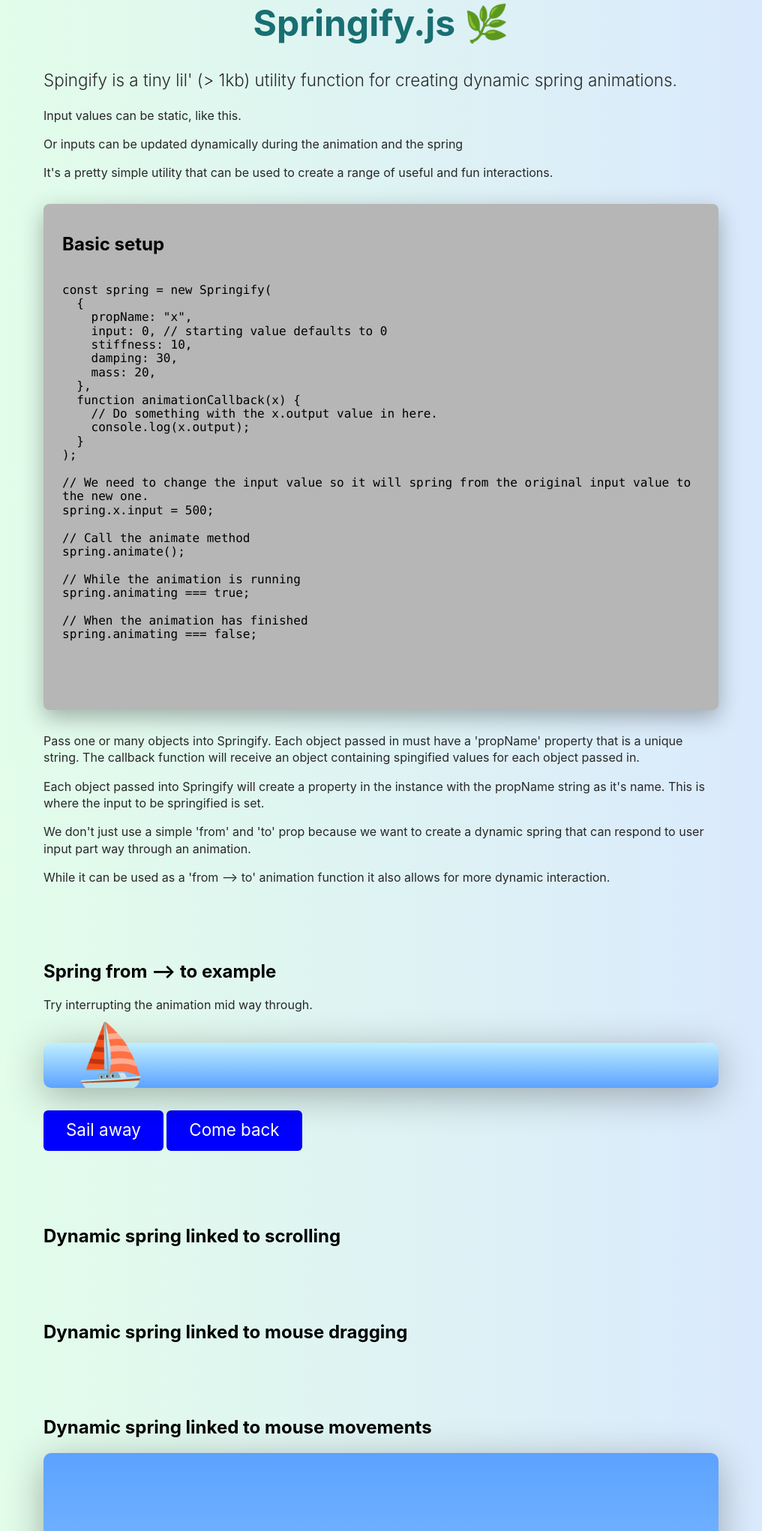
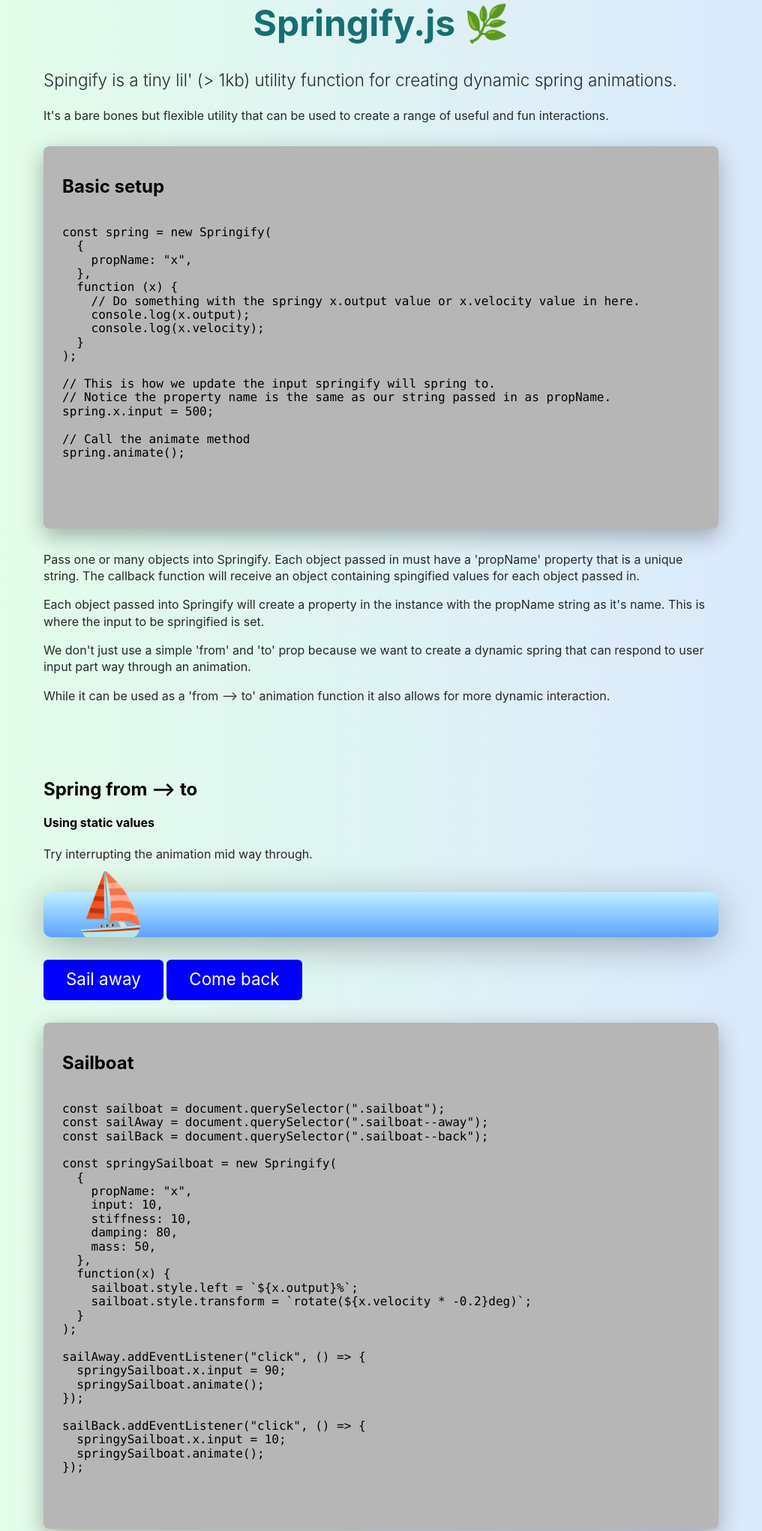
Before and after one commit to LukeCarlThompson/springify, a website: page docs/index.html in a window 1280 px wide. Shown: the part 97-2139 px from the top of the page at 75% size, without its empty margins (132-1148 px from the left). Drawn offline with Linux system fonts and the light colour scheme.

Commit message:
update examples

```diff
--- a/docs/index.html
+++ b/docs/index.html
@@ -12,9 +12,7 @@
       <div class="section section--title">
         <h1 class="h1">Springify.js 🌿</h1>
         <h2 class="subtitle">Spingify is a tiny lil' (> 1kb) utility function for creating dynamic spring animations.</h2>
-        <p>Input values can be static, like this.</p>
-        <p>Or inputs can be updated dynamically during the animation and the spring</p>
-        <p>It's a pretty simple utility that can be used to create a range of useful and fun interactions.</p>
+        <p>It's a bare bones but flexible utility that can be used to create a range of useful and fun interactions.</p>
       </div>
 
 
@@ -25,28 +23,20 @@
 const spring = new Springify(
   {
     propName: "x",
-    input: 0, // starting value defaults to 0
-    stiffness: 10,
-    damping: 30,
-    mass: 20,
   },
-  function animationCallback(x) {
-    // Do something with the x.output value in here.
+  function (x) {
+    // Do something with the springy x.output value or x.velocity value in here.
     console.log(x.output);
+    console.log(x.velocity);
   }
 );
 
-// We need to change the input value so it will spring from the original input value to the new one.
+// This is how we update the input springify will spring to.
+// Notice the property name is the same as our string passed in as propName.
 spring.x.input = 500;
 
 // Call the animate method
 spring.animate();
-
-// While the animation is running
-spring.animating === true;
-
-// When the animation has finished
-spring.animating === false;
 
                 </code>
               </pre>
@@ -59,7 +49,8 @@ spring.animating === false;
 
 
       <div class="container">
-        <h2>Spring from --> to example</h2>
+        <h2>Spring from --> to</h2>
+        <h4>Using static values</h4>
         <p>Try interrupting the animation mid way through.</p>
         <div class="section section--example-from-to">
           <div class="sailboat">
@@ -68,6 +59,46 @@ spring.animating === false;
         </div>
         <button class="btn sailboat--away">Sail away</button>
         <button class="btn sailboat--back">Come back</button>
+
+        <div class="section--code">
+            <h2>Sailboat</h2>
+          <pre>
+            <code>
+const sailboat = document.querySelector(".sailboat");
+const sailAway = document.querySelector(".sailboat--away");
+const sailBack = document.querySelector(".sailboat--back");
+
+const springySailboat = new Springify(
+  {
+    propName: "x",
+    input: 10,
+    stiffness: 10,
+    damping: 80,
+    mass: 50,
+  },
+  function(x) {
+    sailboat.style.left = `${x.output}%`;
+    sailboat.style.transform = `rotate(${x.velocity * -0.2}deg)`;
+  }
+);
+
+sailAway.addEventListener("click", () => {
+  springySailboat.x.input = 90;
+  springySailboat.animate();
+});
+
+sailBack.addEventListener("click", () => {
+  springySailboat.x.input = 10;
+  springySailboat.animate();
+});
+            </code>
+          </pre>
+        </div>
+
+
+
+
+
       </div>
 
       <div class="container">
```
Also changed, not shown: _src/index.html (+48 -17 lines), _src/js/sailboatDemo.js (+5 -7 lines), docs/js/sailboatDemo.js (+5 -7 lines), docs/js/scripts.js (+5 -7 lines).
